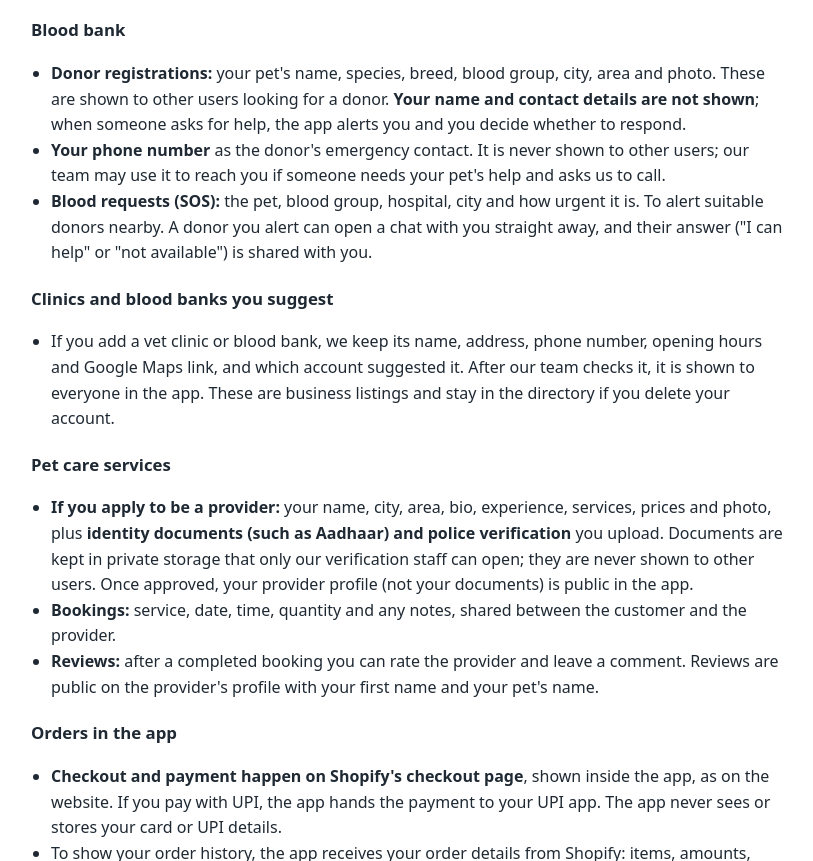
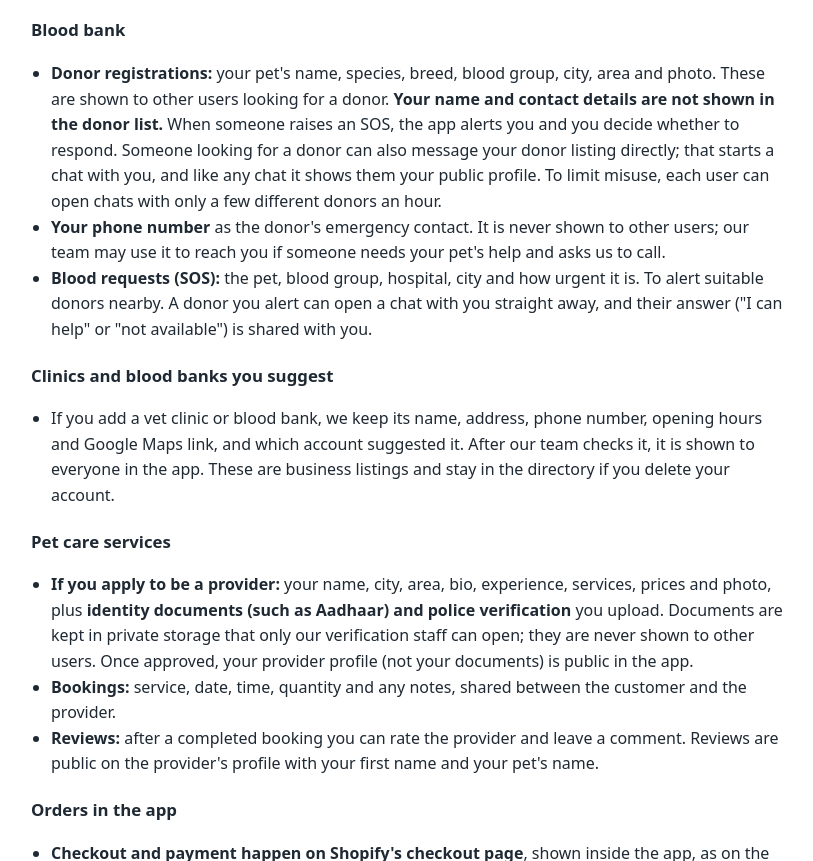
Before and after one commit to GokulNarayana-30/doggyji-admin, a plain HTML site: page privacy.html in a window 1280 px wide. Shown: the part 2757-3618 px from the top of the page, without its empty margins (229-1042 px from the left). Drawn offline with Linux system fonts and the light colour scheme.

Commit message:
Privacy policy: how donor listings can be messaged, and the limit on it

```diff
--- a/privacy.html
+++ b/privacy.html
@@ -87,7 +87,7 @@
 </ul>
 <h3>Blood bank</h3>
 <ul>
-<li><strong>Donor registrations:</strong> your pet's name, species, breed, blood group, city, area and photo. These are shown to other users looking for a donor. <strong>Your name and contact details are not shown</strong>; when someone asks for help, the app alerts you and you decide whether to respond.</li>
+<li><strong>Donor registrations:</strong> your pet's name, species, breed, blood group, city, area and photo. These are shown to other users looking for a donor. <strong>Your name and contact details are not shown in the donor list.</strong> When someone raises an SOS, the app alerts you and you decide whether to respond. Someone looking for a donor can also message your donor listing directly; that starts a chat with you, and like any chat it shows them your public profile. To limit misuse, each user can open chats with only a few different donors an hour.</li>
 <li><strong>Your phone number</strong> as the donor's emergency contact. It is never shown to other users; our team may use it to reach you if someone needs your pet's help and asks us to call.</li>
 <li><strong>Blood requests (SOS):</strong> the pet, blood group, hospital, city and how urgent it is. To alert suitable donors nearby. A donor you alert can open a chat with you straight away, and their answer ("I can help" or "not available") is shared with you.</li>
 </ul>
```
